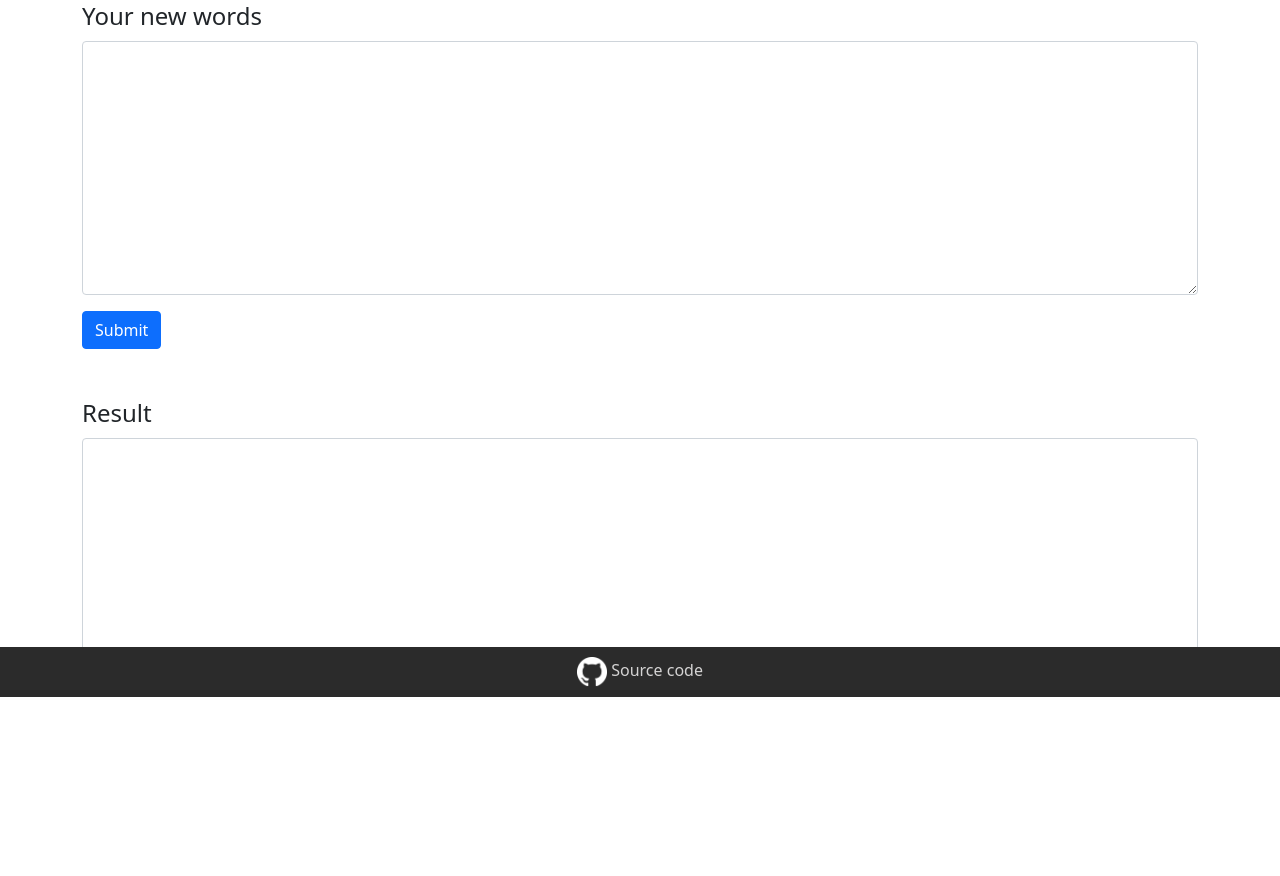
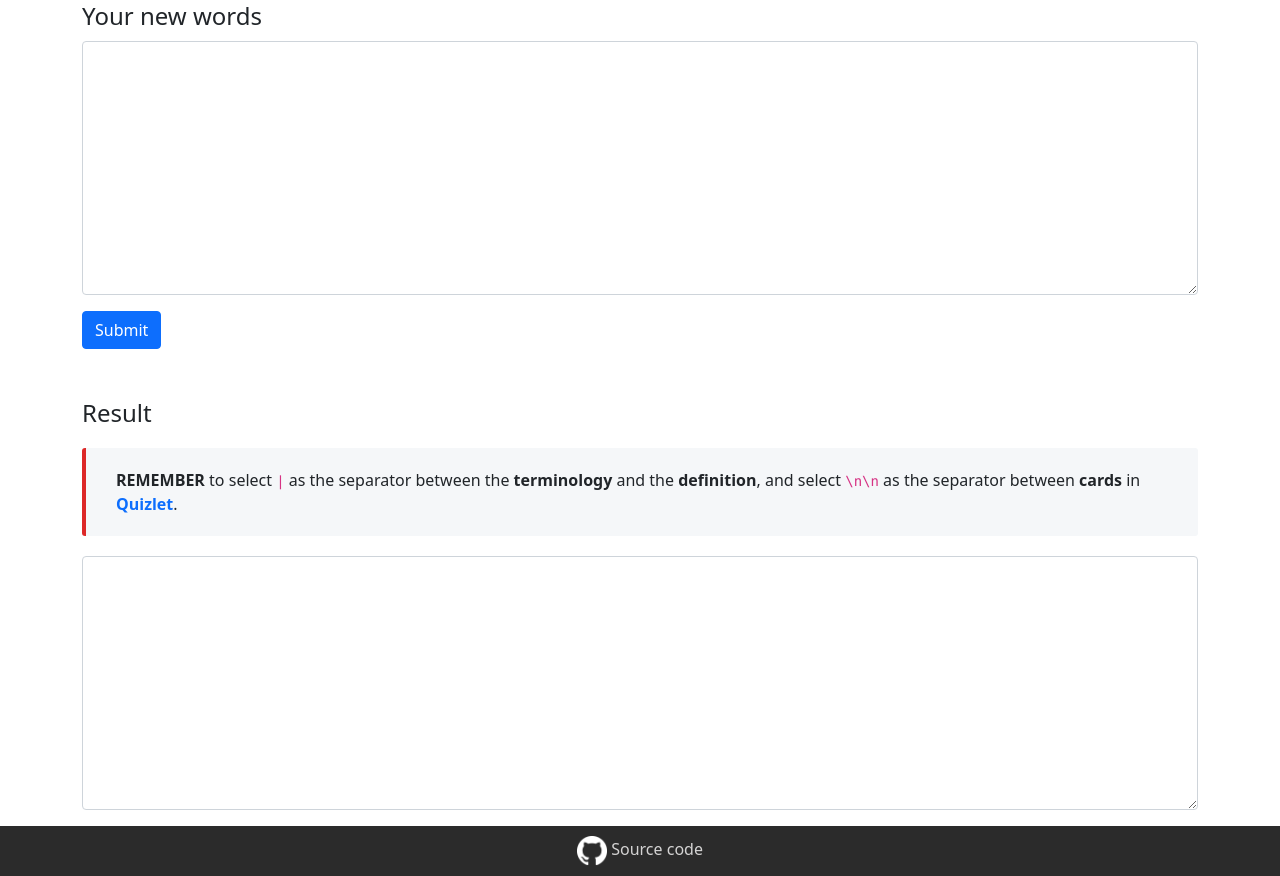
Before and after one commit to datthinh1801/OxLet, a Flask app: page / in a window 1280 px wide. Shown: the part 103-979 px from the top of the page. Before the commit the page ends 800 px from the top, so only its background shows below. Run offline with Flask 2, Linux system fonts and the light colour scheme.

Commit message:
Add a callout box
Add a callout box for notes about using the result to create a new study set on Quizlet.

```diff
--- a/oxlet_web.py
+++ b/oxlet_web.py
@@ -23,4 +23,4 @@ def index():
 
 
 if __name__ == "__main__":
-    app.run()
+    app.run(debug=True)
--- a/templates/base.html
+++ b/templates/base.html
@@ -16,7 +16,7 @@
             font-size: 30px;
             font-weight: bold;
             color: white;
-            background: rgb(66 87 178);
+            background: rgb(66, 87, 178);
             display: flex;
             padding: 10px 0px;
             margin-bottom: 20px;
@@ -32,7 +32,7 @@
         {% endblock %}
     </div>
 
-    <div class="fixed-bottom" style="background-color: #2b2b2b;
+    <div class="bottom" style="background-color: #2b2b2b;
     color:white;
     height: 50px;
     display: flex;
--- a/templates/index.html
+++ b/templates/index.html
@@ -11,6 +11,20 @@
 
 <div class="mb-3" style="margin-top: 50px;">
     <h4 for="result" class="form-label" style="margin-bottom: 10px;">Result</h4>
+    <div style="margin: 20px 0px;
+        display: block;
+        position: relative;
+        border-left: 4px solid;
+        border-radius: 3px;
+        background-color: rgb(245, 247, 249);
+        border-left-color: rgb(221, 40, 40);
+        padding: 20px 30px;">
+        <strong>REMEMBER</strong> to select <code>|</code> as the separator between the
+        <strong>terminology</strong> and the
+        <strong>definition</strong>,
+        and select <code>\n\n</code> as the separator between <strong>cards</strong> in <a href="https://quizlet.com"
+            style="text-decoration: none;"><strong>Quizlet</strong></a>.
+    </div>
     <textarea class="form-control" id="result" name="result" rows="10">{{result}}</textarea>
 </div>
 
```
